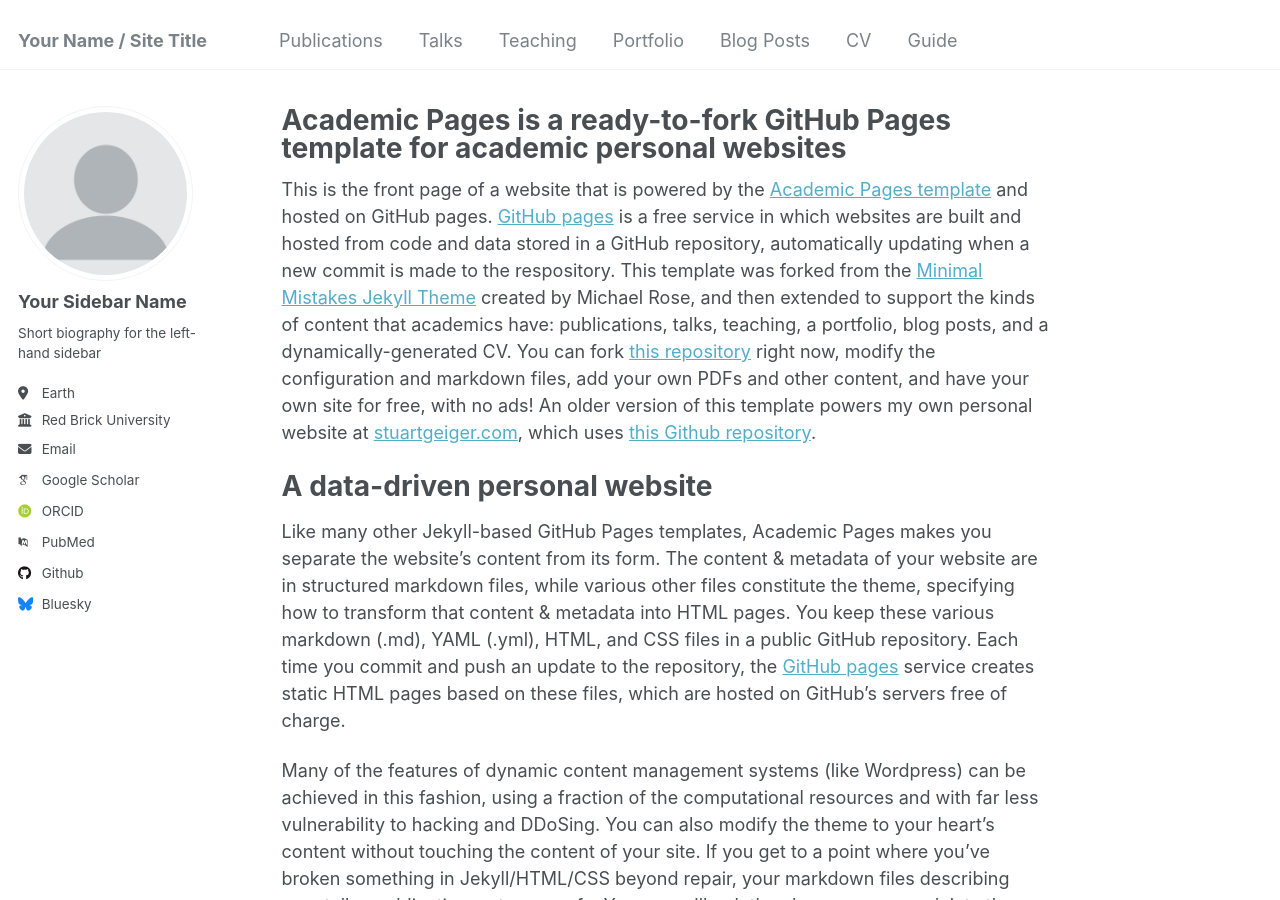
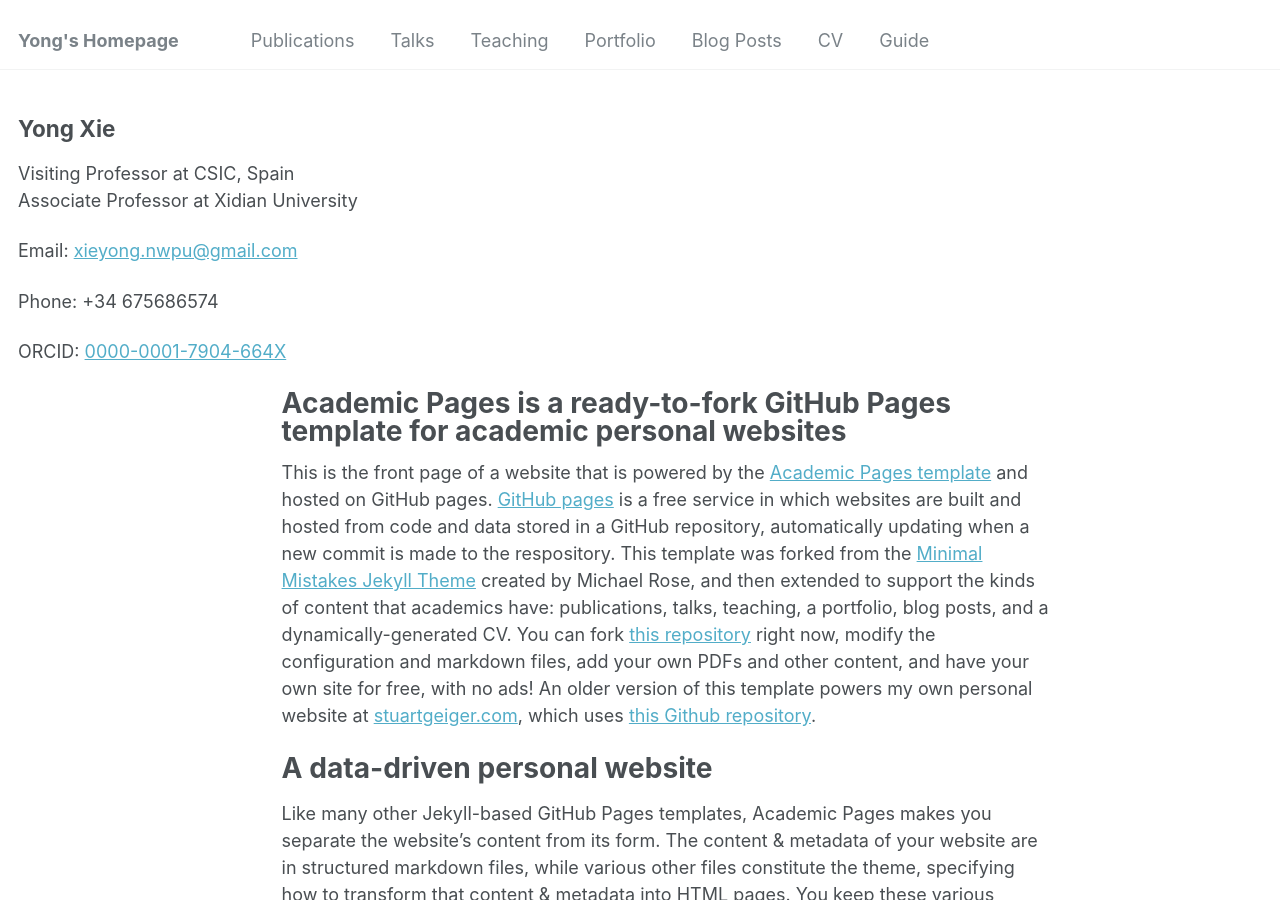
Before and after one commit to YongXie-ICMM/yongxie-icmm.github.io, a Jekyll site: the page built from _pages/about.md, in a window 1280 px wide and 900 px high. Built offline with Jekyll 4.4.1, drawn with Linux system fonts in a browser that asks for light colours; some web fonts are replaced; some of the changed text lies outside the part shown.

Commit message:
Customized Jekyll site with personal details

```diff
--- a/Gemfile
+++ b/Gemfile
@@ -1,4 +1,5 @@
-source 'https://rubygems.org'
+source "https://rubygems.org"
+
 
 group :jekyll_plugins do
   gem 'jekyll'
@@ -9,3 +10,4 @@ group :jekyll_plugins do
 end
 
 gem 'github-pages'
+gem 'tzinfo-data', platforms: %i[mingw mswin x64_mingw jruby]
--- a/_config.yml
+++ b/_config.yml
@@ -7,12 +7,12 @@
 # server process.
 
 # Basic Site Settings
-locale                   : "en-US"
-title                    : "Your Name / Site Title"
+locale                   : "Spain/Madrid"
+title                    : "Yong's Homepage"
 title_separator          : "-"
-name                     : &name "Your Name"
+name                     : &name "Yong Xie"
 description              : &description "personal description"
-url                      : https://academicpages.github.io # the base hostname & protocol for your site e.g. "https://mmistakes.github.io"
+url                      : https://yongxie-icmm.github.io # the base hostname & protocol for your site e.g. "https://mmistakes.github.io"
 baseurl                  : "" # the subpath of your site, e.g. "/blog"
 repository               : "academicpages/academicpages.github.io"
 
@@ -21,14 +21,14 @@ repository               : "academicpages/academicpages.github.io"
 #               Additional customization can be done by editing /_includes/author-profile.html
 author:
   # Biographic information
-  avatar           : "profile.png"
+  avatar           : "Photo.jpg"
   name             : "Your Sidebar Name"
   pronouns         : # example: "she/her"
   bio              : "Short biography for the left-hand sidebar"
-  location         : "Earth"
-  employer         : "Red Brick University"
+  location         : "Madrid, Spain"
+  employer         : "ICMM/Xidian University"
   uri              : # URL
-  email            : "none@example.org"
+  email            : "yxie@xidian.edu.cn"
 
   # Academic websites
   arxiv            : # URL - Update with the correct link to your profile
@@ -292,7 +292,7 @@ sass:
 permalink: /:categories/:title/
 # paginate: 5 # amount of posts to show
 # paginate_path: /page:num/
-timezone: Etc/UTC # http://en.wikipedia.org/wiki/List_of_tz_database_time_zones
+timezone: UTC # http://en.wikipedia.org/wiki/List_of_tz_database_time_zones
 
 
 # Plugins
--- a/_includes/sidebar.html
+++ b/_includes/sidebar.html
@@ -1,25 +1,8 @@
-{% include base_path %}
-
-{% if page.author_profile or layout.author_profile or page.sidebar %}
-  <div class="sidebar sticky">
-  {% if page.author_profile or layout.author_profile %}{% include author-profile.html %}{% endif %}
-  {% if page.sidebar %}
-    {% for s in page.sidebar %}
-      {% if s.image %}
-        <img src=
-        {% if s.image contains "://" %}
-          "{{ s.image }}"
-        {% else %}
-          "{{ s.image | prepend: "/images/" | prepend: base_path }}"
-        {% endif %}
-        alt="{% if s.image_alt %}{{ s.image_alt }}{% endif %}">
-      {% endif %}
-      {% if s.title %}<h3>{{ s.title }}</h3>{% endif %}
-      {% if s.text %}{{ s.text | markdownify }}{% endif %}
-    {% endfor %}
-    {% if page.sidebar.nav %}
-      {% include nav_list nav=page.sidebar.nav %}
-    {% endif %}
-  {% endif %}
-  </div>
-{% endif %}
+<h2>Yong Xie</h2>
+<p>
+  <span>Visiting Professor at CSIC, Spain</span> <br>
+  <span>Associate Professor at Xidian University</span>
+</p>
+<p>Email: <a href="mailto:xieyong.nwpu@gmail.com">xieyong.nwpu@gmail.com</a></p>
+<p>Phone: +34 675686574</p>
+<p>ORCID: <a href="https://orcid.org/0000-0001-7904-664X">0000-0001-7904-664X</a></p>
```
Also changed, not shown: images/Photo.jpg (added).
